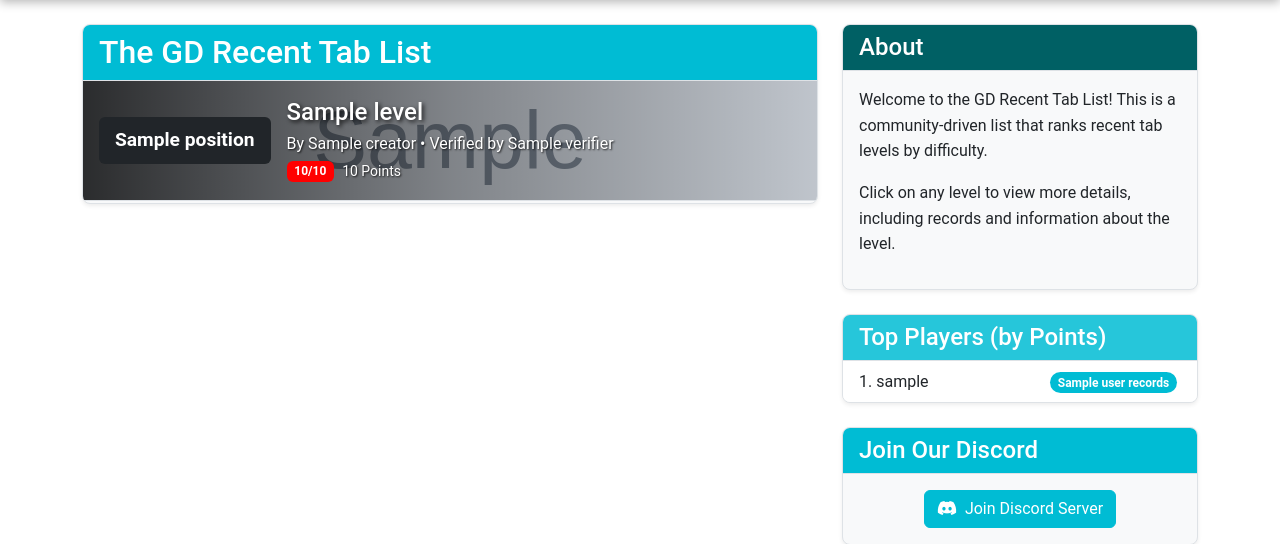
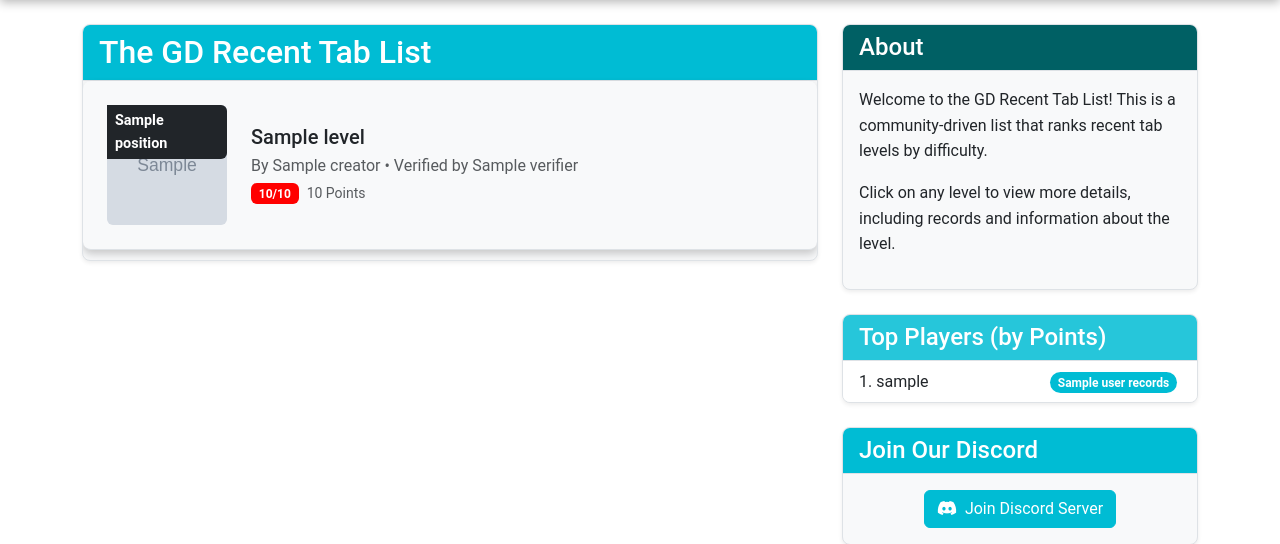
Before and after one commit to sniper721/RecentTabList, a Flask app: page / in a window 1280 px wide. Shown: the part 64-608 px from the top of the page. Run offline with Flask 3, Linux system fonts and the light colour scheme; tables that the repository leaves empty hold one stand-in row (values such as "Sample post"); grey boxes marked "Sample" are stand-in pictures; a database or web service that is not in the repository returns one stand-in record (values such as "Sample title").

Commit message:
menu change

```diff
--- a/templates/index.html
+++ b/templates/index.html
@@ -11,39 +11,36 @@
             </div>
             <div class="card-body p-0">
                 {% for level in levels %}
-                <div class="level-row border-bottom" data-level-id="{{ level._id if level is not mapping else level['_id'] }}" style="cursor: pointer; position: relative; height: 120px; margin-bottom: 2px; overflow: hidden;">
+                <div class="d-flex align-items-center p-4 border-bottom level-card" data-level-id="{{ level._id if level is not mapping else level['_id'] }}" style="cursor: pointer; margin-bottom: 10px;">
+                    <div class="me-4">
+                        <div class="position-relative" style="width: 120px; height: 120px;">
                             {% set thumbnail_url = level.thumbnail_url if level is not mapping else level.get('thumbnail_url') %}
                             {% set video_url = level.video_url if level is not mapping else level['video_url'] %}
                             {% if thumbnail_url %}
-                        <div style="position: absolute; top: 0; left: 0; width: 100%; height: 100%; background-image: url('{{ thumbnail_url }}'); background-size: cover; background-position: center; z-index: 1;"></div>
+                                <img src="{{ thumbnail_url }}" alt="{{ level.name if level is not mapping else level['name'] }}" class="img-fluid rounded" style="width: 120px; height: 120px; object-fit: cover;">
                             {% elif video_url and 'youtube.com' in video_url %}
                                 {% set video_id = video_url.split('v=')[1].split('&')[0] %}
-                        <div style="position: absolute; top: 0; left: 0; width: 100%; height: 100%; background-image: url('https://img.youtube.com/vi/{{ video_id }}/maxresdefault.jpg'); background-size: cover; background-position: center; z-index: 1;"></div>
+                                <img src="https://img.youtube.com/vi/{{ video_id }}/mqdefault.jpg" alt="{{ level.name if level is not mapping else level['name'] }}" class="img-fluid rounded" style="width: 120px; height: 120px; object-fit: cover;">
                             {% elif video_url and 'youtu.be' in video_url %}
                                 {% set video_id = video_url.split('/')[-1] %}
-                        <div style="position: absolute; top: 0; left: 0; width: 100%; height: 100%; background-image: url('https://img.youtube.com/vi/{{ video_id }}/maxresdefault.jpg'); background-size: cover; background-position: center; z-index: 1;"></div>
+                                <img src="https://img.youtube.com/vi/{{ video_id }}/mqdefault.jpg" alt="{{ level.name if level is not mapping else level['name'] }}" class="img-fluid rounded" style="width: 120px; height: 120px; object-fit: cover;">
                             {% else %}
-                        <div style="position: absolute; top: 0; left: 0; width: 100%; height: 100%; background: linear-gradient(135deg, #667eea 0%, #764ba2 100%); z-index: 1;"></div>
+                                <div class="bg-secondary rounded d-flex align-items-center justify-content-center text-white" style="width: 120px; height: 120px;">No Image</div>
                             {% endif %}
-
-                    <div style="position: absolute; top: 0; left: 0; width: 100%; height: 100%; background: linear-gradient(90deg, rgba(0,0,0,0.8) 0%, rgba(0,0,0,0.4) 50%, rgba(0,0,0,0.1) 100%); z-index: 2;"></div>
-
-                    <div class="d-flex align-items-center h-100 p-3 text-white" style="position: relative; z-index: 3;">
-                        <div class="me-3">
-                            <div class="bg-dark text-white px-3 py-2 rounded" style="font-size: 1.2rem; font-weight: bold;">
+                            <div class="position-absolute top-0 start-0 bg-dark text-white px-2 py-1 rounded-end" style="font-size: 0.9rem; font-weight: bold;">
                                 {{ level.position if level is not mapping else level['position'] }}
                             </div>
                         </div>
+                    </div>
                     <div class="flex-grow-1">
-                            <h4 class="mb-1 text-white" style="text-shadow: 2px 2px 4px rgba(0,0,0,0.8);">{{ level.name if level is not mapping else level['name'] }}</h4>
-                            <p class="mb-1" style="text-shadow: 1px 1px 2px rgba(0,0,0,0.8);">By {{ level.creator if level is not mapping else level['creator'] }} • Verified by {{ level.verifier if level is not mapping else level['verifier'] }}</p>
+                        <h5 class="mb-1">{{ level.name if level is not mapping else level['name'] }}</h5>
+                        <p class="mb-1 text-muted">By {{ level.creator if level is not mapping else level['creator'] }} • Verified by {{ level.verifier if level is not mapping else level['verifier'] }}</p>
                         <div class="d-flex align-items-center">
                             {% set difficulty = level.difficulty|round|int if level is not mapping else level['difficulty']|round|int %}
                             <span class="badge me-2" style="background-color: {{ get_difficulty_color(difficulty) }};">{{ difficulty }}/10</span>
                             {% set position = level.position if level is not mapping else level['position'] %}
                             {% set points = level.points if level is not mapping else level['points'] %}
-                                <small style="text-shadow: 1px 1px 2px rgba(0,0,0,0.8);">{{ points or ((100 - position + 1) / 10)|round(2) }} Points</small>
-                            </div>
+                            <small class="text-muted">{{ points or ((100 - position + 1) / 10)|round(2) }} Points</small>
                         </div>
                     </div>
                 </div>
```
Lines whose indentation alone changed are shown as unchanged.
